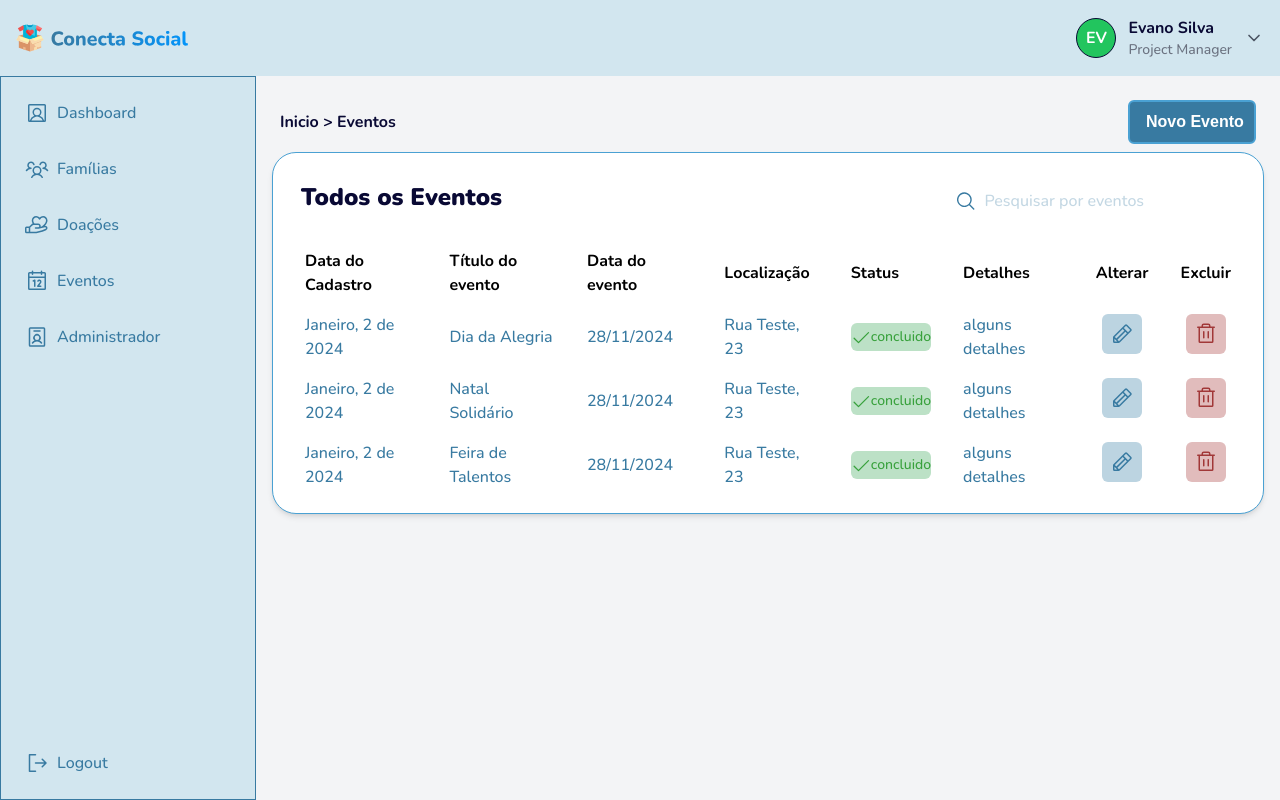
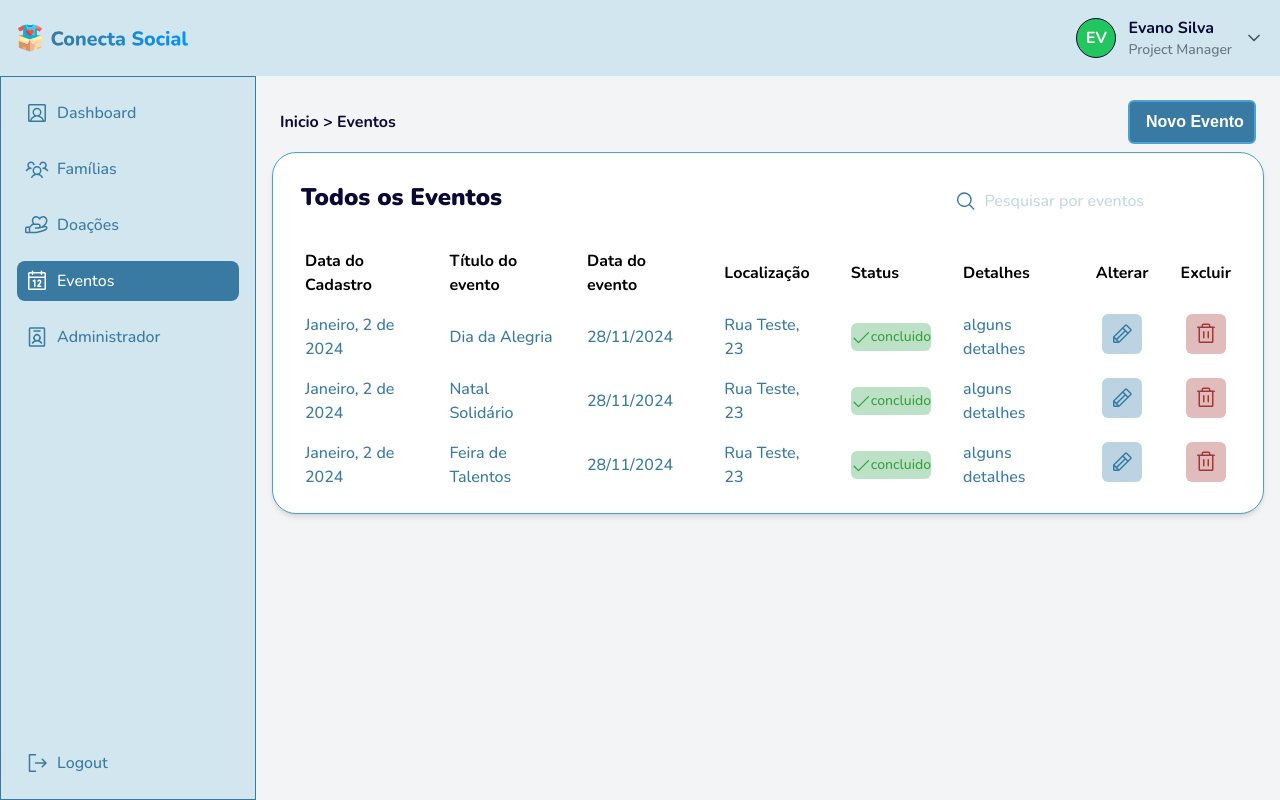
Before and after one commit to Nicolaskn95/conecta-social-web, a Next.js app: page /admin/events in a window 1280 px wide. Built offline with nearby package versions, Linux system fonts and the light colour scheme.

Commit message:
fix: added selection color in sidebar

```diff
--- a/src/app/(pages)/(manager)/admin/events/page.tsx
+++ b/src/app/(pages)/(manager)/admin/events/page.tsx
@@ -6,7 +6,7 @@ import React from "react";
 function Events() {
   const router = useRouter();
   const register = () => {
-    router.push("/admin/register");
+    router.push("/admin/events/register");
   };
 
   return (
--- a/src/app/globals.css
+++ b/src/app/globals.css
@@ -91,6 +91,9 @@ h3 {
   .sidebar-menu {
     @apply text-[#387AA1] hover:bg-[#4AA1D3] hover:text-[white];
   }
+  .sidebar-menu-selected {
+    @apply bg-primary text-white;
+  }
 }
 
 @layer components {
--- a/src/components/template/manager/SideBar.tsx
+++ b/src/components/template/manager/SideBar.tsx
@@ -12,8 +12,10 @@ import {
   UsersThree,
 } from "@phosphor-icons/react";
 import Link from "next/link";
+import { usePathname } from "next/navigation";
 
 export default function Sidebar() {
+  const pathname = usePathname();
   const sidebarTopics = [
     {
       description: "Dashboard",
@@ -45,16 +47,24 @@ export default function Sidebar() {
   return (
     <aside className="sidebar-color w-64 h-auto flex flex-col justify-between p-4">
       <div>
-        {sidebarTopics.map((topic, index) => (
+        {sidebarTopics.map((topic, index) => {
+          const isActive =
+            topic.link === "/admin"
+              ? pathname === topic.link
+              : pathname.startsWith(topic.link);
+          return (
             <Link
               key={index}
               href={topic.link}
-            className="sidebar-menu flex items-center gap-2 p-2 mb-4 cursor-pointer rounded-lg"
+              className={`sidebar-menu flex items-center gap-2 p-2 mb-4 cursor-pointer rounded-lg ${
+                isActive ? "sidebar-menu-selected" : ""
+              }`}
             >
               {topic.icon}
               {topic.description}
             </Link>
-        ))}
+          );
+        })}
       </div>
       <div className="flex items-center gap-2 p-2 hover:bg-[#A13838] hover:text-white text-[#387AA1] cursor-pointer rounded-lg">
         <SignOut size={24} />
```
Also changed, not shown: src/app/(pages)/(manager)/admin/events/register/page.tsx (renamed from src/app/(pages)/(manager)/admin/[...register]/page.tsx). Lines whose indentation alone changed are shown as unchanged.
